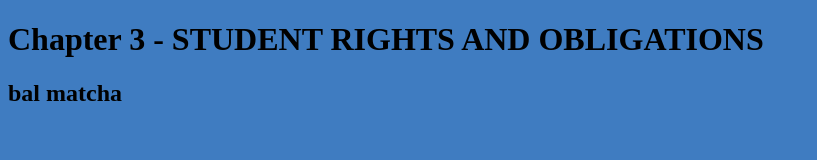
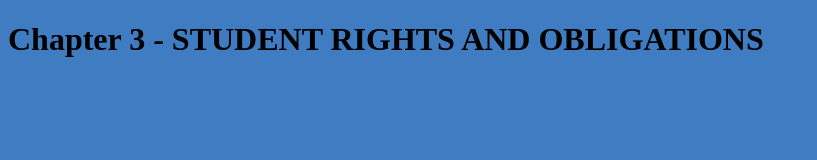
Before and after one commit to Edmund020412/Grade-8-Computing, a plain HTML site: page Edmund, Glen, Jeremy, Casey and Ashlyne/index.html in a window 1280 px wide. Shown: the whole page, without its empty margins (0-817 px from the left). Drawn offline with Linux system fonts and the light colour scheme.

Commit message:
Update index.html

```diff
--- a/Edmund, Glen, Jeremy, Casey and Ashlyne/index.html
+++ b/Edmund, Glen, Jeremy, Casey and Ashlyne/index.html
@@ -8,6 +8,6 @@
 </head>
 <body>
     <h1>Chapter 3 - STUDENT RIGHTS AND OBLIGATIONS</h1>
-    <h2>bal matcha </h2>
+
 </body>
 </html>
```
